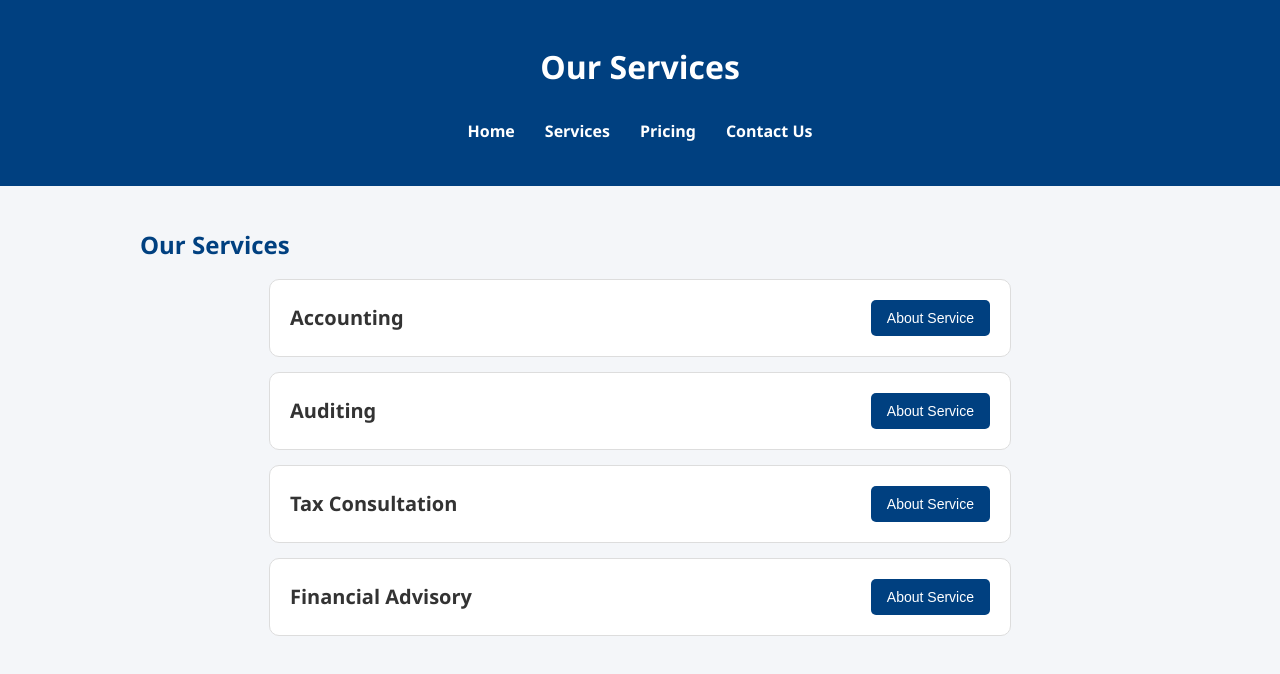
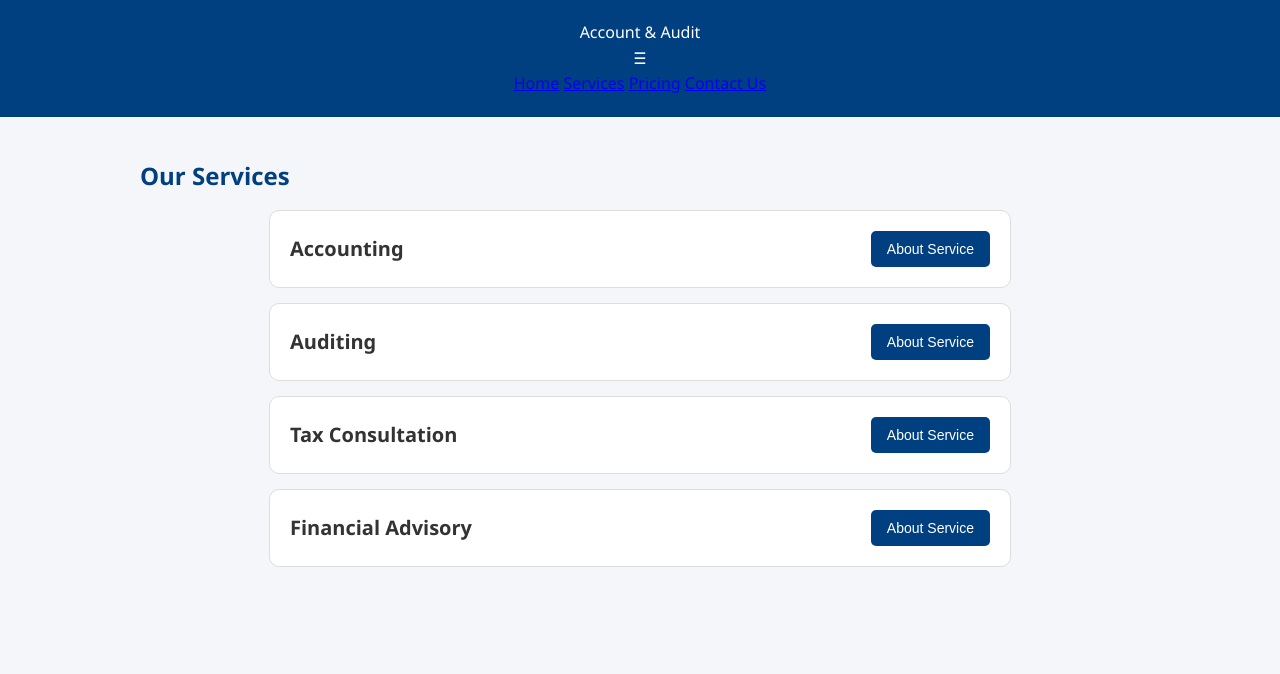
Before and after one commit to jatinvishwakarma001/AccountAndAudit, a plain HTML site: page services.html in a window 1280 px wide. Drawn offline with Linux system fonts and the light colour scheme.

Commit message:
Update services.html

```diff
--- a/services.html
+++ b/services.html
@@ -8,17 +8,19 @@
 </head>
 <body>
 
-    <header>
-        <h1>Our Services</h1>
-        <nav>
-            <ul>
-                <li><a href="index.html">Home</a></li>
-                <li><a href="services.html">Services</a></li>
-                <li><a href="pricing.html">Pricing</a></li>
-                <li><a href="contact.html">Contact Us</a></li>
-            </ul>
+<header>
+    <div class="navbar">
+        <div class="logo">Account & Audit</div>
+        <div class="hamburger" onclick="toggleMenu()">☰</div>
+        <nav id="navLinks">
+            <a href="index.html">Home</a>
+            <a href="services.html">Services</a>
+            <a href="pricing.html">Pricing</a>
+            <a href="contact.html">Contact Us</a>
         </nav>
-    </header>
+    </div>
+</header>
+
 
     <section id="services">
         <h2>Our Services</h2>
```
